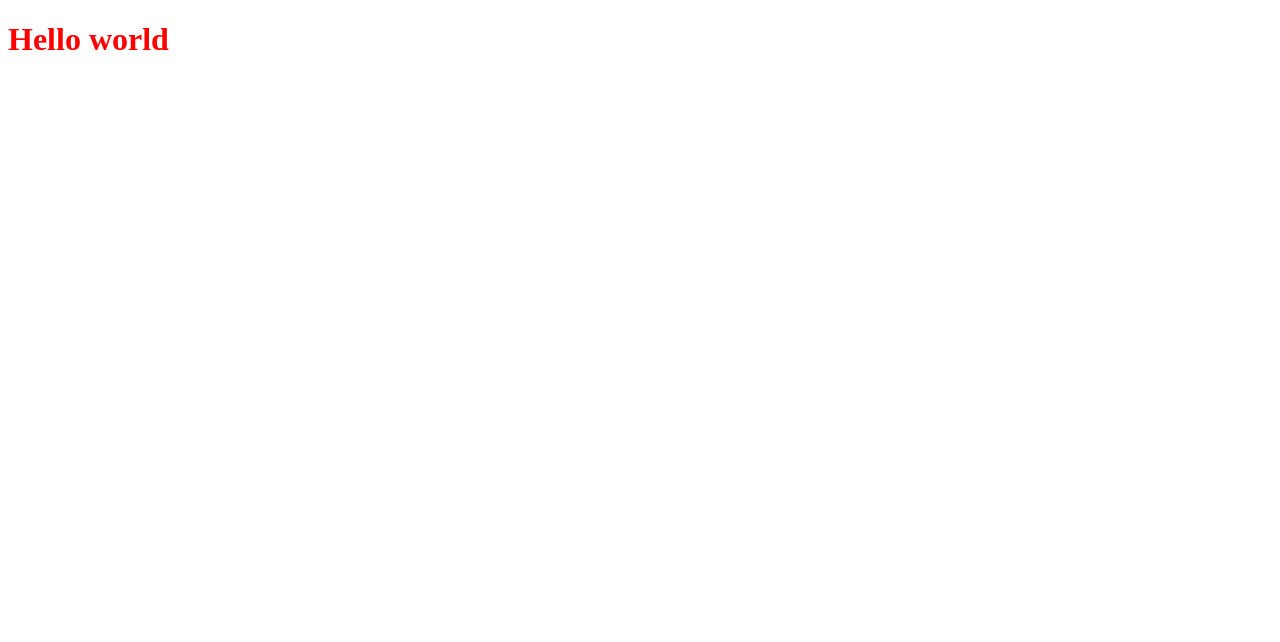
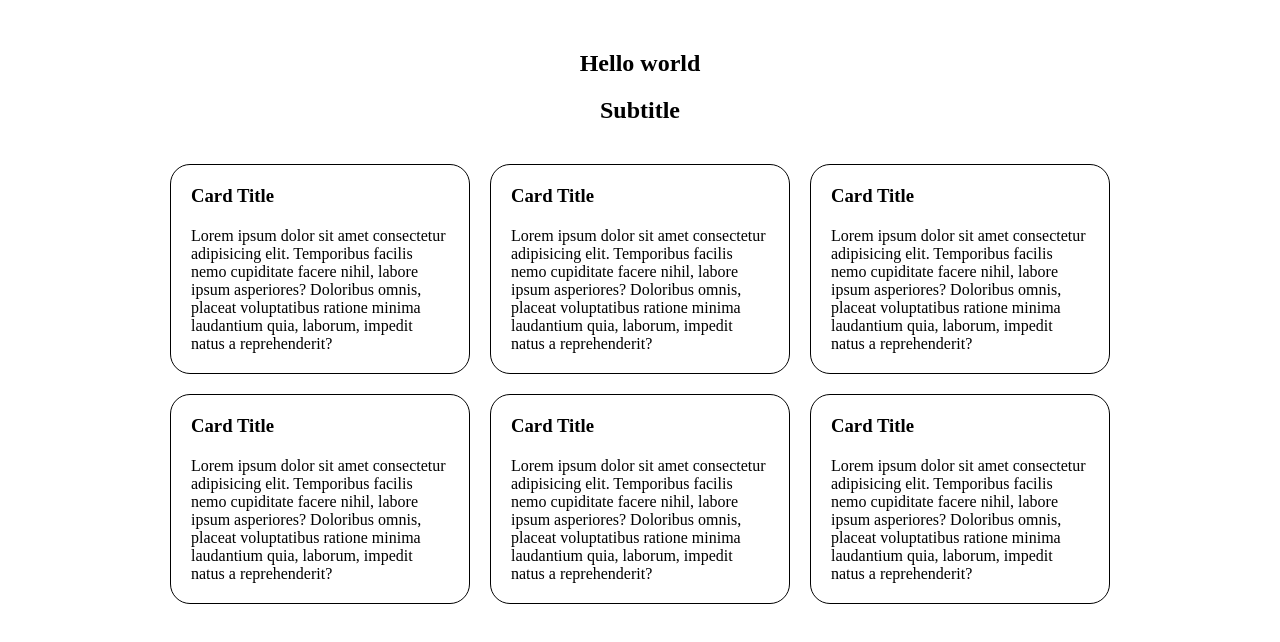
Before and after one commit to andrey-kudinov/gosha, a plain HTML site: page index.html in a window 1280 px wide. Drawn offline with Linux system fonts and the light colour scheme.

Commit message:
Add cards

```diff
--- a/index.html
+++ b/index.html
@@ -1,13 +1,68 @@
 <!DOCTYPE html>
 <html lang="en">
+
 <head>
   <meta charset="UTF-8">
   <meta http-equiv="X-UA-Compatible" content="IE=edge">
   <meta name="viewport" content="width=device-width, initial-scale=1.0">
   <link rel="stylesheet" href="style.css">
-  <title>Document</title>
+  <title>Super Gosha</title>
 </head>
+
 <body>
-  <h1>Hello world</h1>
+  <section class="cards">
+    <h1 class="cards__title">Hello world</h1>
+    <h2 class="cards__subtitle">Subtitle</h2>
+    <div class="cards__cards">
+      <div class="cards__card">
+        <h3 class="cards__card-title">Card Title</h3>
+        <p class="cards__content">Lorem ipsum dolor sit amet consectetur adipisicing elit. Temporibus facilis nemo
+          cupiditate facere nihil,
+          labore ipsum asperiores? Doloribus omnis, placeat voluptatibus ratione minima laudantium quia, laborum,
+          impedit natus a reprehenderit?</p>
+      </div>
+
+      <div class="cards__card">
+        <h3 class="cards__card-title">Card Title</h3>
+        <p class="cards__content">Lorem ipsum dolor sit amet consectetur adipisicing elit. Temporibus facilis nemo
+          cupiditate facere nihil,
+          labore ipsum asperiores? Doloribus omnis, placeat voluptatibus ratione minima laudantium quia, laborum,
+          impedit natus a reprehenderit?</p>
+      </div>
+
+      <div class="cards__card">
+        <h3 class="cards__card-title">Card Title</h3>
+        <p class="cards__content">Lorem ipsum dolor sit amet consectetur adipisicing elit. Temporibus facilis nemo
+          cupiditate facere nihil,
+          labore ipsum asperiores? Doloribus omnis, placeat voluptatibus ratione minima laudantium quia, laborum,
+          impedit natus a reprehenderit?</p>
+      </div>
+
+      <div class="cards__card">
+        <h3 class="cards__card-title">Card Title</h3>
+        <p class="cards__content">Lorem ipsum dolor sit amet consectetur adipisicing elit. Temporibus facilis nemo
+          cupiditate facere nihil,
+          labore ipsum asperiores? Doloribus omnis, placeat voluptatibus ratione minima laudantium quia, laborum,
+          impedit natus a reprehenderit?</p>
+      </div>
+
+      <div class="cards__card">
+        <h3 class="cards__card-title">Card Title</h3>
+        <p class="cards__content">Lorem ipsum dolor sit amet consectetur adipisicing elit. Temporibus facilis nemo
+          cupiditate facere nihil,
+          labore ipsum asperiores? Doloribus omnis, placeat voluptatibus ratione minima laudantium quia, laborum,
+          impedit natus a reprehenderit?</p>
+      </div>
+
+      <div class="cards__card">
+        <h3 class="cards__card-title">Card Title</h3>
+        <p class="cards__content">Lorem ipsum dolor sit amet consectetur adipisicing elit. Temporibus facilis nemo
+          cupiditate facere nihil,
+          labore ipsum asperiores? Doloribus omnis, placeat voluptatibus ratione minima laudantium quia, laborum,
+          impedit natus a reprehenderit?</p>
+      </div>
+    </div>
+  </section>
 </body>
+
 </html>
--- a/style.css
+++ b/style.css
@@ -1,3 +1,37 @@
-h1 {
-  color: red;
+* {
+  box-sizing: border-box;
+  margin: 0;
+  padding: 0;
 }
+
+.cards {
+  max-width: 1200px;
+  margin: 50px auto;
+}
+
+.cards__title {
+  text-align: center;
+  margin-bottom: 20px;
+}
+
+.cards__subtitle {
+  text-align: center;
+  margin-bottom: 40px;
+}
+
+.cards__cards {
+  display: flex;
+  flex-wrap: wrap;
+  justify-content: center;
+  gap: 20px;
+}
+
+.cards__card {
+  padding: 20px;
+  max-width: 300px;
+  display: flex;
+  flex-direction: column;
+  gap: 20px;
+  border: 1px solid #000;
+  border-radius: 20px;
+}
```
